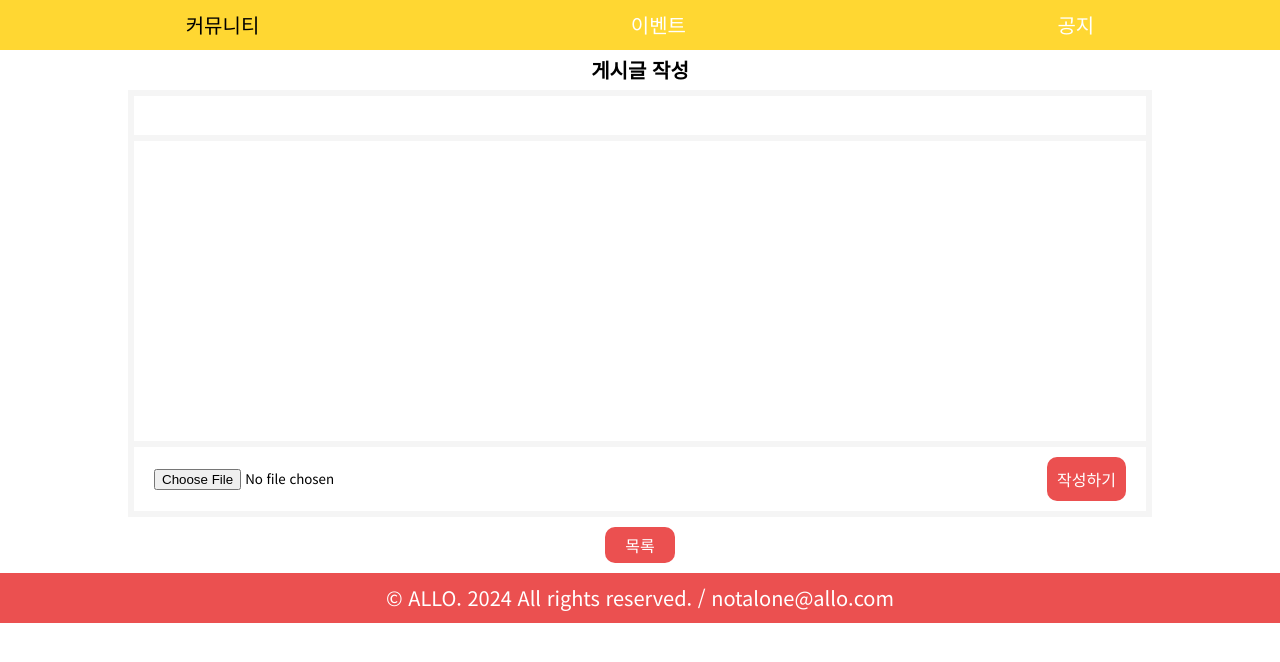
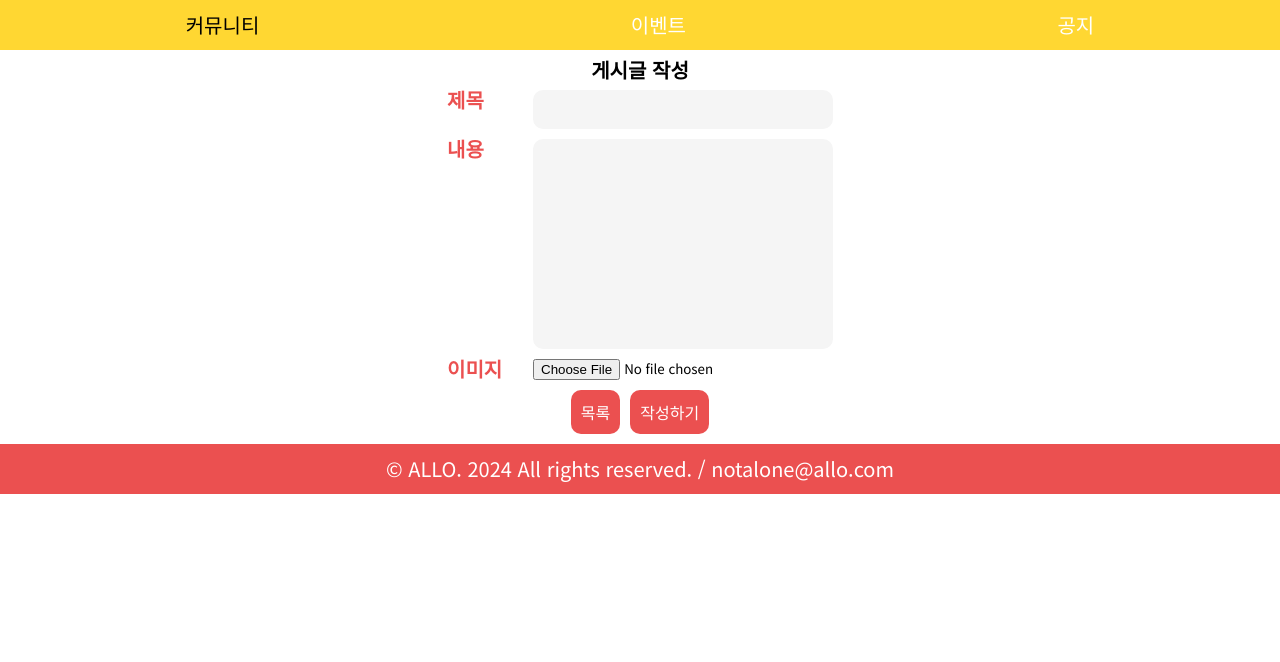
Before and after one commit to TEAM-ALLO/ALLO, a Django app: page /community/post/create/ in a window 1280 px wide. Shown: the part 75-737 px from the top of the page. Run offline with Django 4.2, Linux system fonts and the light colour scheme; the visitor is signed in with stand-in values (Sample User, id 1).

Commit message:
feat: 알람 프론트 및 커뮤니티 생성 페이지 디자인 변경

```diff
--- a/static/css/community/community_create.css
+++ b/static/css/community/community_create.css
@@ -25,57 +25,54 @@
     text-align: center;
     margin: 10px auto;
 }
-#id_title {
+.community-create-container {
     width: 80%;
     margin: 0 auto;
-    padding: 10px 20px;
-    border: 6px solid var(--light--gray--color);
+    display: flex;
+    flex-direction: column;
+    gap: 10px;
+}
+.community-create-container > div {
+    display: flex;
+    gap: 10px;
+    align-items: flex-start;
+    justify-content: center;
+}
+.community-create-container h2 {
+    font-size: 20px;
+    font-weight: bold;
+    color: var(--main--red--color);
+    width: 66px;
+    margin-right: 10px;
+
+}
+.community-create-container input {
+    width: 300px;
+}
+#id_title,
+#id_content {
+    background-color: var(--light--gray--color);
+    padding: 10px;
+    border-radius: 10px;
+    border: 0;
 }
 #id_content {
-    width: 80%;
-    margin: 0 auto;
-    min-height: 300px;
-    padding: 20px;
-    border-left: 6px solid var(--light--gray--color);
-    border-right: 6px solid var(--light--gray--color);
-    border-top: 0;
-    border-bottom: 0;
     resize: none;
+    width: 300px;
 }
-#id-content:focus {
-    outline: none!important;
+#id_content:focus {
+    outline: none;
 }
-#id_image {
-    display: flex;
+.post-form-btns {
+    margin: 0 auto 10px auto;
 }
-.community-form-bottom {
-    width: 80% !important;
-    padding: 10px 20px;
-    display: flex;
-    justify-content: space-between;
-    align-items: center;
-    margin: 0 auto;
-    border: 6px solid var(--light--gray--color);
-}
-/* .community-create-form-container {
-    min-width: 300px;
-} */
-.community-create-btn {
+.post-form-btns button,
+.post-form-btns a {
     background-color: var(--main--red--color);
-    padding: 10px;
-    color: #fff;
-    border-radius: 10px;
-    font-size: 16px;
-
-    /* 지금 폰트 사이즈 13.33px */
-}
-.community-list-btn {
-    display: flex;
-    justify-content: center;
-    margin: 10px auto;
-    background-color: var(--main--red--color);
-    padding: 10px;
     border-radius: 10px;
     color: #fff !important;
-    width: 69.05px;
+    padding: 10px;
+    font-size: 16px;
+    height: 44px;
+    line-height: 1.5;
 }
--- a/templates/community/post_detail.html
+++ b/templates/community/post_detail.html
@@ -58,6 +58,9 @@
             {% endif %}
         </div>
     </div>
+    {% if post.image %}
+    <img src="{{ post_images.image.url }}" alt="{{ post.post_title }}" class="recipe-detail-img">
+    {% endif %}
     <div class="post-detail-content-box">
         {{ post.content }}
     </div>
--- a/templates/community/post_form.html
+++ b/templates/community/post_form.html
@@ -18,12 +18,21 @@
 </h1>
 <form method="post" class="community-create-container">
     {% csrf_token %}
-    {{ form.title }}
-    {{ form.content }}
-    <div class="community-form-bottom">
+    <div>
+        <h2>제목</h2>
+        {{ form.title }}
+    </div>
+    <div>
+        <h2>내용</h2>
+        {{ form.content }}
+    </div>
+    <div>
+        <h2>이미지</h2>
         {{ form.image }}
+    </div>
+    <div class="post-form-btns">
+        <a href="{% url 'community_user:post_list' %}" class="community-list-btn">목록</a>
         <button type="submit" class="community-create-btn">작성하기</button>
     </div>
 </form>
-<a href="{% url 'community_user:post_list' %}" class="community-list-btn">목록</a>
 {% endblock %}
--- a/templates/recipe/recipe_list.html
+++ b/templates/recipe/recipe_list.html
@@ -4,6 +4,7 @@
 {% endblock %}
 {% block content %}
 <div class="recipe-nav">
+    <a href="{% url 'recipe_user:recipe_list' %}?category=all" class="{% if request.GET.category == 'all' %}category-select{% endif %}">전체</a>
     <a href="{% url 'recipe_user:recipe_list' %}?category=korean" class="{% if request.GET.category == 'korean' %}category-select{% endif %}">한식</a>
     <a href="{% url 'recipe_user:recipe_list' %}?category=japanese" class="{% if request.GET.category == 'japanese' %}category-select{% endif %}">일식</a>
     <a href="{% url 'recipe_user:recipe_list' %}?category=chinese" class="{% if request.GET.category == 'chinese' %}category-select{% endif %}">중식</a>
```
Also changed, not shown: static/css/users/notification.css (+42 -3 lines), templates/interior/interior_form.html (+10 -0 lines), templates/users/notification.html (+13 -6 lines).
